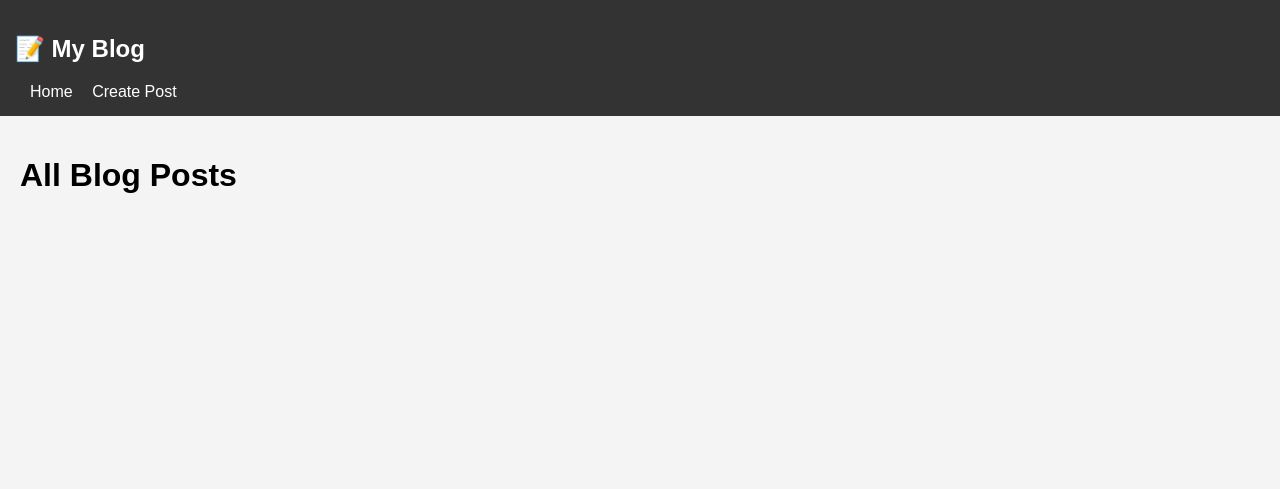
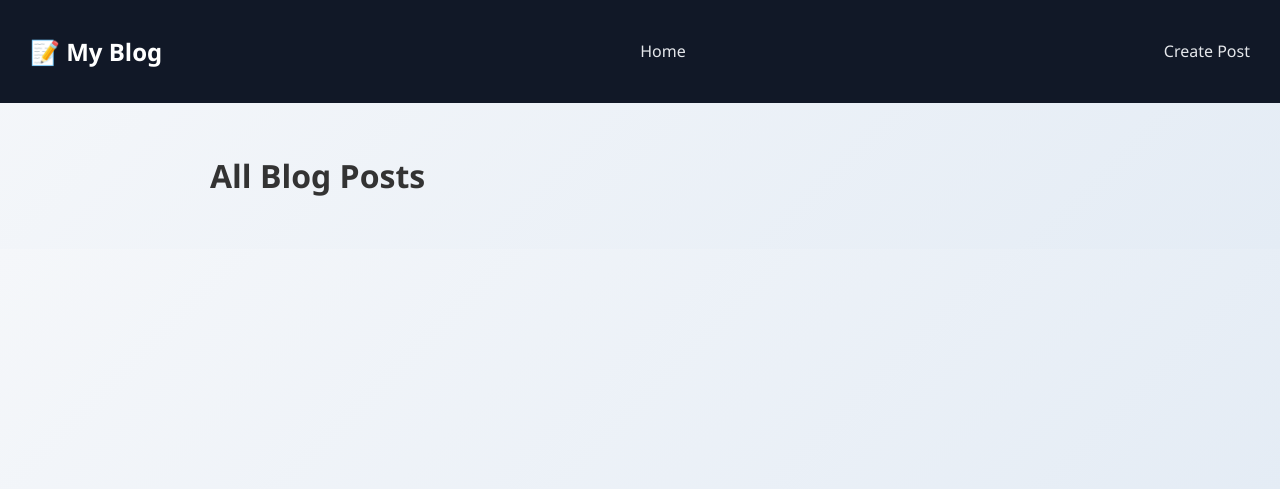
Before and after one commit to JITENDRAGAHERWAR03/Blog-Website-Python-Full-Stack-Project, a Flask app: page / in a window 1280 px wide. Shown: the top 489 px of the page. Run offline with Flask 3, Linux system fonts and the light colour scheme.

Commit message:
Refactor CSS styles for improved design
Updated styles for body, navbar, container, card, inputs, and button.

```diff
--- a/static/style.css
+++ b/static/style.css
@@ -1,41 +1,81 @@
-body {
-    font-family: Arial;
-    background: #f4f4f4;
-    margin: 0;
+* {
+    box-sizing: border-box;
 }
 
+body {
+    font-family: 'Segoe UI', Arial, sans-serif;
+    background: linear-gradient(135deg, #f5f7fa, #e4ecf5);
+    margin: 0;
+    color: #333;
+}
+
+/* Navbar */
 nav {
-    background: #333;
+    background: #111827;
     color: white;
-    padding: 15px;
+    padding: 15px 30px;
+    display: flex;
+    align-items: center;
+    justify-content: space-between;
 }
 
 nav a {
-    color: white;
-    margin-left: 15px;
+    color: #e5e7eb;
+    margin-left: 20px;
     text-decoration: none;
+    font-weight: 500;
 }
 
-.container {
-    padding: 20px;
+nav a:hover {
+    color: #38bdf8;
 }
 
+/* Main container */
+.container {
+    max-width: 900px;
+    margin: auto;
+    padding: 30px 20px;
+}
+
+/* Card */
 .card {
     background: white;
-    padding: 15px;
-    margin-bottom: 15px;
-    border-radius: 5px;
+    padding: 20px;
+    margin-bottom: 20px;
+    border-radius: 12px;
+    box-shadow: 0 10px 25px rgba(0,0,0,0.08);
 }
 
+/* Inputs */
 input, textarea {
     width: 100%;
-    padding: 10px;
-    margin: 10px 0;
+    padding: 12px 14px;
+    margin: 12px 0;
+    border-radius: 8px;
+    border: 1px solid #d1d5db;
+    font-size: 14px;
 }
 
+input:focus, textarea:focus {
+    outline: none;
+    border-color: #38bdf8;
+    box-shadow: 0 0 0 3px rgba(56,189,248,0.2);
+}
+
+/* Button */
 button {
-    background: black;
+    background: linear-gradient(135deg, #2563eb, #38bdf8);
     color: white;
-    padding: 10px 15px;
+    padding: 12px 18px;
     border: none;
+    border-radius: 8px;
+    font-size: 14px;
+    font-weight: 600;
+    cursor: pointer;
+    transition: transform 0.2s, box-shadow 0.2s;
 }
+
+button:hover {
+    transform: translateY(-2px);
+    box-shadow: 0 8px 20px rgba(37,99,235,0.3);
+}
```
